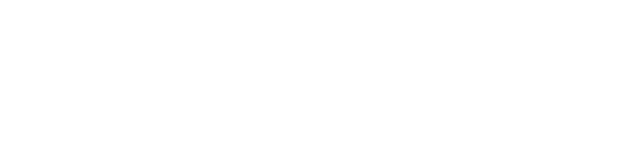
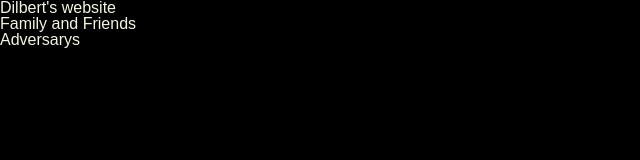
Before and after one commit to lunarbaby/fictional-charater-website, a plain HTML site: page index.html in a window 1280 px wide. Shown: the whole page, without its empty margins (0-640 px from the left). Drawn offline with Linux system fonts and the light colour scheme.

Commit message:
Add files via upload
I added a main.css file and I added section and title to html.

```diff
--- a/index.html
+++ b/index.html
@@ -4,10 +4,17 @@
     <meta charset="UTF-8">
     <meta name="viewport" content="width=device-width, initial-scale=1.0">
     <meta http-equiv="X-UA-Compatible" content="ie=edge">
-    <title>Document</title>
+    <title>Dilbert</title>
     <link rel="stylesheet" href="reset.css">
+    <link rel="stylesheet" href="main.css">
 </head>
 <body>
-
+    <h1>Dilbert's website</h1>
+        <section>
+            <h2>Family and Friends</h2>
+        </section>
+        <section>
+            <h2>Adversarys</h2>
+        </section>
 </body>
 </html>
--- /dev/null
+++ b/main.css
@@ -0,0 +1,4 @@
+body {background-color: black;
+        font-family: Arial, Helvetica, sans-serif;
+        color: beige;
+}
```
